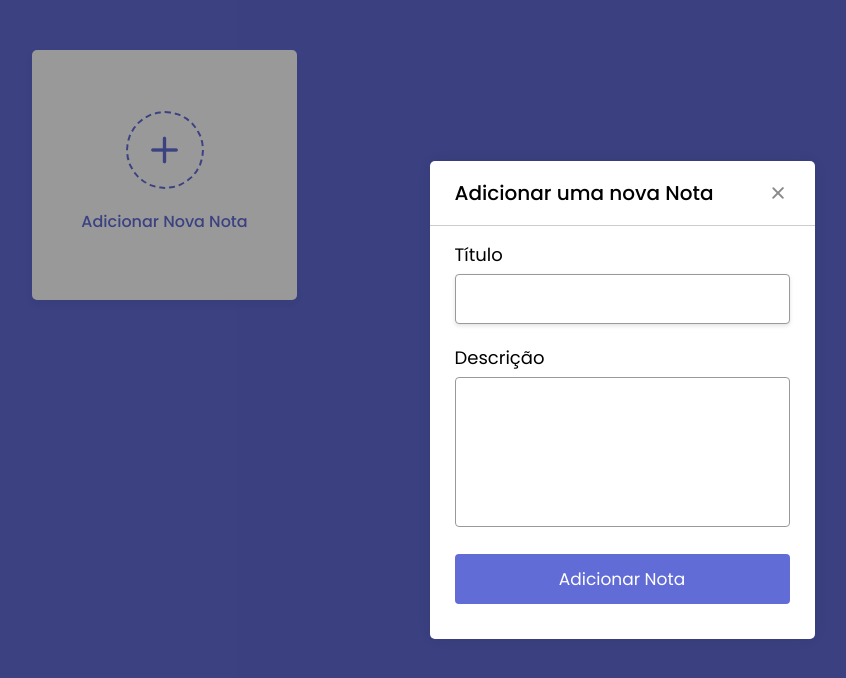
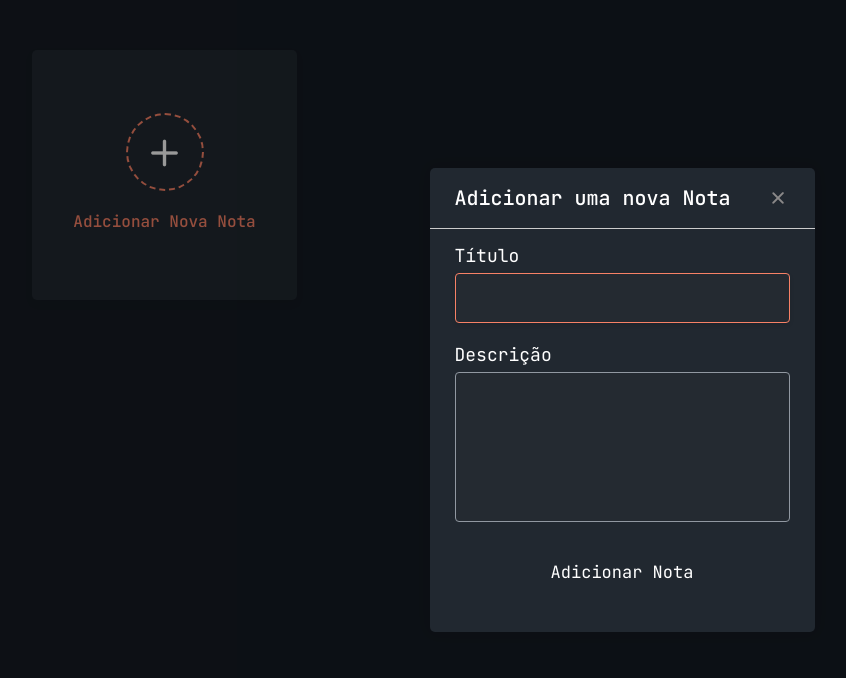
Before and after one commit to gustavo-rdrgs/app-notas, a plain HTML site: page index.html in a window 1280 px wide. Both pictures are taken after a click on the item "Adicionar Nova Nota". Shown: the whole page, without its empty margins (18-864 px from the left). Drawn offline with nearby package versions, Linux system fonts and the light colour scheme.

Commit message:
cores alteradas

```diff
--- a/style.css
+++ b/style.css
@@ -1,15 +1,16 @@
 /* Import Google Font - Poppins */
-@import url('https://fonts.googleapis.com/css2?family=Poppins:wght@400;500;600;700&display=swap');
+@import url('https://fonts.googleapis.com/css2?family=JetBrains+Mono:ital,wght@0,100..800;1,100..800&family=Poppins:ital,wght@0,100;0,200;0,300;0,400;0,500;0,600;0,700;0,800;0,900;1,100;1,200;1,300;1,400;1,500;1,600;1,700;1,800;1,900&family=Roboto+Mono:ital,wght@0,100..700;1,100..700&display=swap');
 
 * {
   margin: 0;
   padding: 0;
   box-sizing: border-box;
-  font-family: 'Poppins', sans-serif;
+  font-family: "JetBrains Mono", monospace;
+  color: white;
 }
 
 body {
-  background: #626CD6;
+  background: #151b23;
 }
 
 .wrapper {
@@ -24,7 +25,7 @@ body {
   list-style: none;
   border-radius: 5px;
   padding: 15px 20px 20px;
-  background: #fff;
+  background: #212830;
   box-shadow: 0 4px 8px rgba(0, 0, 0, 0.05);
 }
 
@@ -48,15 +49,15 @@ header,
 .add-box .icon {
   height: 78px;
   width: 78px;
-  color: #626CD6;
+  color: #f78166;
   font-size: 40px;
   border-radius: 50%;
   justify-content: center;
-  border: 2px dashed #626CD6;
+  border: 2px dashed #f78166;
 }
 
 .add-box p {
-  color: #626CD6;
+  color: #f78166;
   font-weight: 500;
   margin-top: 20px;
 }
@@ -101,7 +102,7 @@ header,
 
 .note span {
   display: block;
-  color: #575757;
+  color: #9198a1;
   font-size: 16px;
   margin-top: 5px;
 }
@@ -112,7 +113,7 @@ header,
 }
 
 .bottom-content span {
-  color: #6D6D6D;
+  color: #9198a1;
   font-size: 14px;
 }
 
@@ -121,7 +122,7 @@ header,
 }
 
 .bottom-content .settings i {
-  color: #6D6D6D;
+  color: #f78166;
   cursor: pointer;
   font-size: 15px;
 }
@@ -131,7 +132,7 @@ header,
   bottom: 0;
   right: -5px;
   padding: 5px 0;
-  background: #fff;
+  background: #212830;
   position: absolute;
   border-radius: 4px;
   transform: scale(0);
@@ -160,7 +161,7 @@ header,
 }
 
 .menu li:hover {
-  background: #f5f5f5;
+  background: #151b23;
 }
 
 .menu li i {
@@ -207,7 +208,7 @@ header,
 
 .popup .content {
   border-radius: 5px;
-  background: #fff;
+  background: #212830;
   width: calc(100% - 15px);
   box-shadow: 0 0 15px rgba(0, 0, 0, 0.1);
 }
@@ -240,6 +241,7 @@ form .row label {
   font-size: 18px;
   display: block;
   margin-bottom: 6px;
+
 }
 
 form :where(input, textarea) {
@@ -249,10 +251,12 @@ form :where(input, textarea) {
   font-size: 17px;
   padding: 0 15px;
   border-radius: 4px;
-  border: 1px solid #999;
+  border: 1px solid #9198a1;
+  background-color: #242a31;
 }
 
 form :where(input, textarea):focus {
+  border-color: #f78166;
   box-shadow: 0 2px 4px rgba(0, 0, 0, 0.11);
 }
 
@@ -271,8 +275,17 @@ form button {
   cursor: pointer;
   font-size: 17px;
   border-radius: 4px;
-  background: #626CD6;
+  background: transparent;
 }
+
+form button:hover {
+  background-color: #f78166;
+}
+
+form button:focus {
+  background-color: #f78166;
+}
+
 
 @media (max-width: 660px) {
   .wrapper {
```
